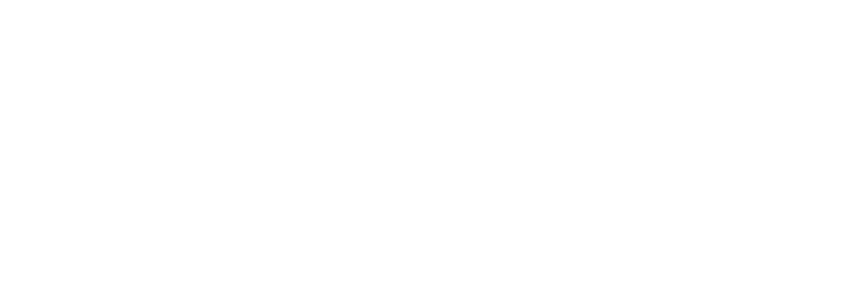
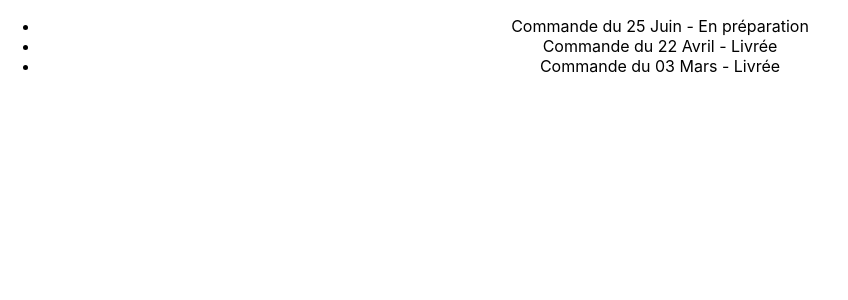
Before and after one commit to Anthony31400/doc-lana, a React (Create React App) app: page / in a window 1280 px wide. Shown: the top 300 px of the page, without its empty margins (0-848 px from the left). Built offline with nearby package versions, Linux system fonts and the light colour scheme.

Commit message:
add PageCommandes.jsx

```diff
--- a/src/App.jsx
+++ b/src/App.jsx
@@ -1,8 +1,13 @@
 import React from 'react';
 import './App.css';
+import PageCommande from './components/PageCommande';
 
 function App() {
-  return <div className="App" />;
+  return (
+    <div className="App">
+      <PageCommande />
+    </div>
+  );
 }
 
 export default App;
--- /dev/null
+++ b/src/components/PageCommande.jsx
@@ -0,0 +1,25 @@
+import React from 'react';
+
+class Commandes extends React.Component {
+  constructor(props) {
+    super(props);
+    this.state = {
+      commande: '',
+      status: ''
+    };
+  }
+
+  render() {
+    return (
+      <div className="liste-commandes">
+        <ul>
+          <li>Commande du 25 Juin - En préparation</li>
+          <li>Commande du 22 Avril - Livrée</li>
+          <li>Commande du 03 Mars - Livrée</li>
+        </ul>
+      </div>
+    );
+  }
+}
+
+export default Commandes;
```
